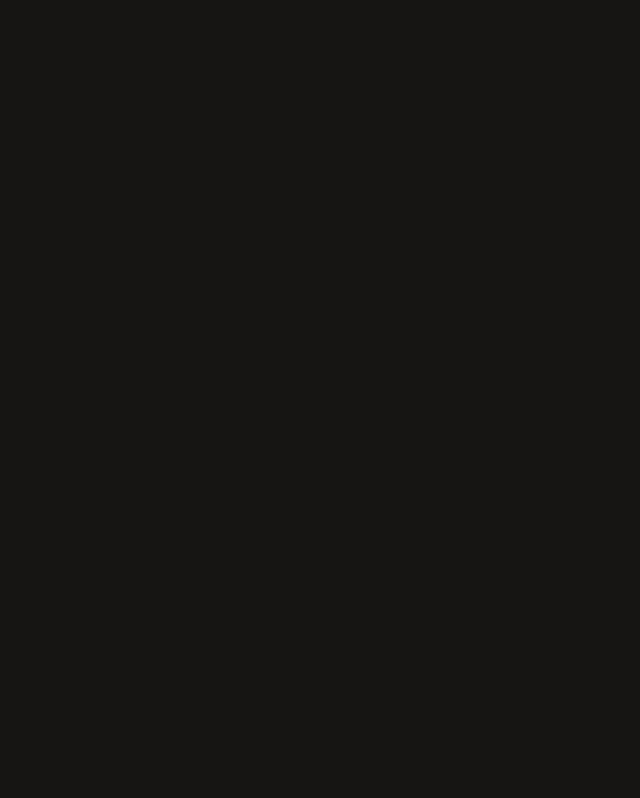
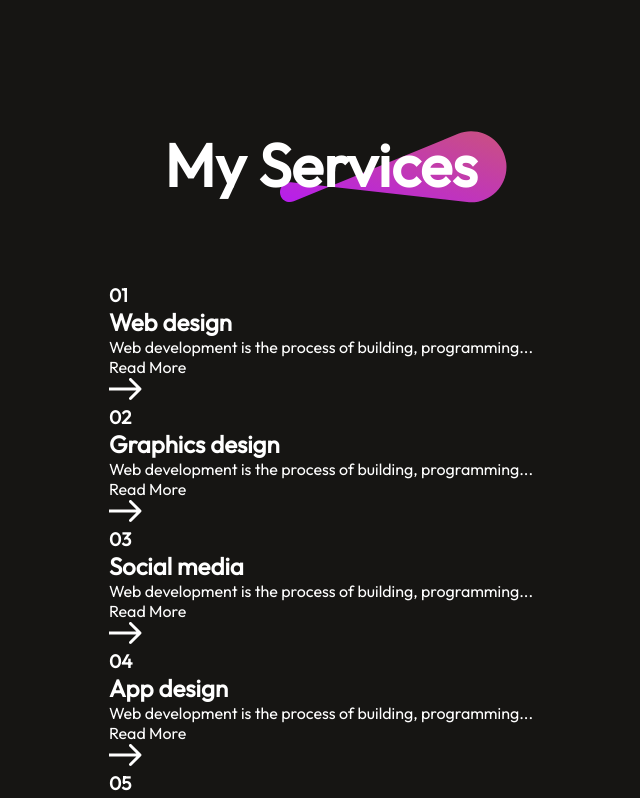
Before and after one commit to Yelle-stack/portfolio_yelle, a React (Vite) app: page / in a window 1280 px wide. Shown: the part 1720-2518 px from the top of the page, without its empty margins (319-959 px from the left). Before the commit the page ends 1767 px from the top, so only its background shows below. Built offline with nearby package versions, Linux system fonts and the light colour scheme.

Commit message:
aboutServices

```diff
--- a/src/App.jsx
+++ b/src/App.jsx
@@ -3,6 +3,7 @@
 import Navbar from './Components/Navbar/Navbar'
 import Hero from './Components/Hero/Hero'
 import About from './Components/About/About'
+import Services from './Components/Services/Services'
 
 const App = () => {
   return (
@@ -10,6 +11,7 @@
       <Navbar/>
       <Hero/>
       <About/>
+      <Services/>
     </div>
   )
 }
--- a/src/Components/About/About.css
+++ b/src/Components/About/About.css
@@ -105,3 +105,13 @@
     font-size: 22px;
     font-weight: 500;
 }
+
+.about-skill:hover {
+    transform: scale(1.05);
+    transition: 0.3s;
+}
+
+.about-achievement:hover {
+    transform: scale(1.12);
+    transition: 0.5s;
+}
--- /dev/null
+++ b/src/Components/Services/Services.css
@@ -0,0 +1,25 @@
+.services {
+    display: flex;
+    flex-direction: column;
+    align-items: center;
+    justify-content: center;
+    gap: 80px;
+    margin: 80px 170px;
+}
+
+.services-title {
+    position: relative;
+}
+
+.services-title h1 {
+    padding: 0px 30px;
+    font-size: 60px;
+    font-weight: 600;
+}
+
+.services-title img {
+    position: absolute;
+    bottom: 0;
+    right: 0;
+    z-index: -1;
+}
--- /dev/null
+++ b/src/Components/Services/Services.jsx
@@ -0,0 +1,31 @@
+import React from 'react'
+import './Services.css'
+import theme_pattern from '../../assets/theme_pattern.svg'
+import Services_Data from '../../assets/services_data'
+import arrow_icon from '../../assets/arrow_icon.svg'
+
+const Services = () => {
+  return (
+    <div className='services'>
+      <div className="services-title">
+        <h1>My Services</h1>
+        <img src={theme_pattern} alt="photo_theme" />
+      </div>
+      <div className="services-container">
+        {Services_Data.map((service, index)=> {
+            return <div key={index} className='services-format'>
+              <h3>{service.s_no}</h3>
+              <h2>{service.s_name}</h2>
+              <p>{service.s_desc}</p>
+              <div className="services-readmore">
+                <p>Read More</p>
+                <img src={arrow_icon} alt="photo_icon" />
+              </div>
+            </div>
+        })}
+      </div>
+    </div>
+  )
+}
+
+export default Services
```
